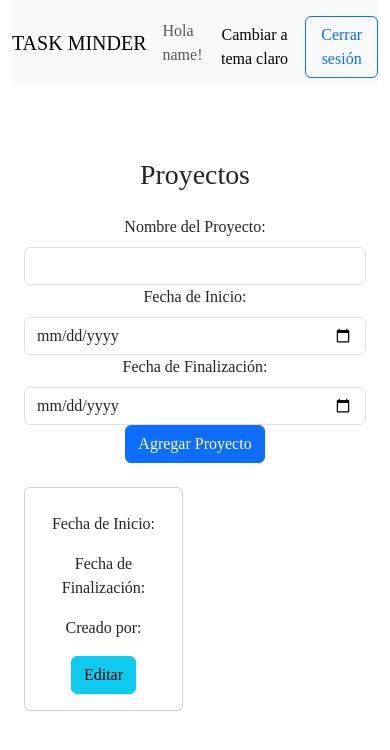
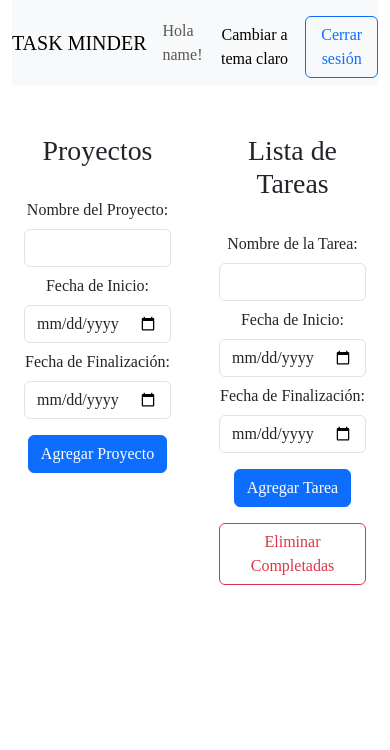
Before and after one commit to FrancoExeqGarcia/TPIToDoAppLC3, a React (Create React App) app in the folder todoapp/: page /home in a window 390 px wide. Shown: the top 750 px of the page. Built offline with nearby package versions, Linux system fonts and the light colour scheme; sample sign-in values are in the browser's storage; a web font is replaced by a local one.

Commit message:
FixResponsiveTodos&Project

```diff
--- a/todoapp/src/Components/addNewProject/AddNewProject.js
+++ b/todoapp/src/Components/addNewProject/AddNewProject.js
@@ -1,5 +1,5 @@
 import React, { useState, useContext } from "react";
-import { Form, Button } from "react-bootstrap";
+import { Form, Button, Col, Row } from "react-bootstrap";
 import { AuthenticationContext } from "../services/authenticationContext/authentication.context";
 
 function AddNewProject({ onAddProject }) {
@@ -33,33 +33,49 @@ function AddNewProject({ onAddProject }) {
 
   return (
     <Form onSubmit={handleSubmit} className="mt-4">
-      <Form.Group>
-        <Form.Label>Nombre del Proyecto:</Form.Label>
+      <Form.Group as={Row}>
+        <Form.Label column sm={4}>
+          Nombre del Proyecto:
+        </Form.Label>
+        <Col sm={8}>
           <Form.Control
             type="text"
             value={ProjectName}
             onChange={(e) => setProjectName(e.target.value)}
           />
+        </Col>
       </Form.Group>
-      <Form.Group>
-        <Form.Label>Fecha de Inicio:</Form.Label>
+      <Form.Group as={Row}>
+        <Form.Label column sm={4}>
+          Fecha de Inicio:
+        </Form.Label>
+        <Col sm={8}>
           <Form.Control
             type="date"
             value={startDate}
             onChange={(e) => setStartDate(e.target.value)}
           />
+        </Col>
       </Form.Group>
-      <Form.Group>
-        <Form.Label>Fecha de Finalización:</Form.Label>
+      <Form.Group as={Row}>
+        <Form.Label column sm={4}>
+          Fecha de Finalización:
+        </Form.Label>
+        <Col sm={8}>
           <Form.Control
             type="date"
             value={endDate}
             onChange={(e) => setEndDate(e.target.value)}
           />
+        </Col>
       </Form.Group>
-      <Button variant="primary" type="submit">
+      <Form.Group as={Row}>
+        <Col sm={{ span: 8, offset: 4 }}>
+          <Button variant="primary" type="submit" className="mt-3">
             Agregar Proyecto
           </Button>
+        </Col>
+      </Form.Group>
     </Form>
   );
 }
--- a/todoapp/src/Components/dashboard/Dashboard.js
+++ b/todoapp/src/Components/dashboard/Dashboard.js
@@ -38,8 +38,11 @@ const Dashboard = () => {
       </Navbar>
 
       <Row>
-        <Col xs={12} className="text-center mt-4">
+        <Col xs={6} className="text-center mt-4">
           <Projects />
+        </Col>
+        <Col xs={6} className="text-center mt-4">
+          <Todos />
         </Col>
       </Row>
     </Container>
--- a/todoapp/src/Components/editProject/EditProject.js
+++ b/todoapp/src/Components/editProject/EditProject.js
@@ -21,7 +21,7 @@ function EditProject({ project, onUpdateProject, onCancel, onDeleteProject }) {
 
   return (
     <Form onSubmit={handleSaveChanges}>
-      <Form.Group>
+      <Form.Group className="mb-3">
         <Form.Label>Nombre del Proyecto:</Form.Label>
         <Form.Control
           type="text"
@@ -29,7 +29,7 @@ function EditProject({ project, onUpdateProject, onCancel, onDeleteProject }) {
           onChange={(e) => setEditedName(e.target.value)}
         />
       </Form.Group>
-      <Form.Group>
+      <Form.Group col="{2}">
         <Form.Label>Fecha de Inicio:</Form.Label>
         <Form.Control
           type="date"
--- a/todoapp/src/Components/projectCard/ProjectCard.js
+++ b/todoapp/src/Components/projectCard/ProjectCard.js
@@ -22,6 +22,7 @@ function ProjectCard({ project, onEditProject }) {
         >
           Editar
         </Button>
+        <Button>Elegir</Button>
       </Card.Body>
     </Card>
   );
--- a/todoapp/src/Components/projects/Projects.js
+++ b/todoapp/src/Components/projects/Projects.js
@@ -5,11 +5,11 @@ import EditProject from "../editProject/EditProject"; // Importa el nuevo compon
 import AddNewProject from "../addNewProject/AddNewProject";
 
 function Projects() {
-  const [projects, setProjects] = useState([{ tasks: [] }]);
+  const [projects, setProjects] = useState([]);
   const [editingProjects, setEditingProject] = useState(null);
 
   const addProject = (newProject) => {
-    setProjects([...projects, newProject]);
+    setProjects([...projects, { ...newProject, tasks: [] }]);
   };
 
   const deleteProject = (index) => {
@@ -38,7 +38,7 @@ function Projects() {
 
   return (
     <Container>
-      <h1 className="mt-5">Proyectos</h1>
+      <h1 className="mt-4">Proyectos</h1>
 
       <AddNewProject onAddProject={addProject} />
 
--- a/todoapp/src/Components/todoCard/TodoCard.js
+++ b/todoapp/src/Components/todoCard/TodoCard.js
@@ -1,11 +1,10 @@
-// En TodoCard.js
 import React from "react";
 import { Card, Button, Form } from "react-bootstrap";
 
 function TodoCard({ task, onDeleteTask, onEditTask, onMarkAsCompleted }) {
   const handleEditClick = () => {
     if (!task.isCompleted) {
-      onEditTask(task);
+      onEditTask(task, task.project);
     }
   };
 
@@ -19,18 +18,16 @@ function TodoCard({ task, onDeleteTask, onEditTask, onMarkAsCompleted }) {
           type="checkbox"
           label="Completada"
           checked={task.isCompleted}
-          onChange={() => {
-            onMarkAsCompleted(task.id); // Pasamos el ID de la tarea al marcarla como completada
-          }}
+          onChange={() => onMarkAsCompleted(task.id)}
         />
         <Button
           variant="info"
           onClick={handleEditClick}
-          disabled={task.isCompleted} // Deshabilitar el botón de edición si la tarea está completada
+          disabled={task.isCompleted}
         >
           Editar
         </Button>
-        <Button variant="danger" onClick={onDeleteTask}>
+        <Button variant="danger" onClick={() => onDeleteTask(task)}>
           Eliminar
         </Button>
       </Card.Body>
--- a/todoapp/src/Components/todoForm/TodoForm.js
+++ b/todoapp/src/Components/todoForm/TodoForm.js
@@ -1,8 +1,8 @@
 import React, { useState } from "react";
 
-import { Form, Button } from "react-bootstrap";
+import { Form, Button, Col, Row } from "react-bootstrap";
 
-function TodoForm({ onAddTask }) {
+function TodoForm({ onAddTask, onDeleteCompletedTask }) {
   // Estados locales para los campos del formulario
   const [taskName, setTaskName] = useState("");
   const [startDate, setStartDate] = useState("");
@@ -36,33 +36,57 @@ function TodoForm({ onAddTask }) {
 
   return (
     <Form onSubmit={handleSubmit} className="mt-4">
-      <Form.Group>
-        <Form.Label className="text-right">Nombre de la Tarea:</Form.Label>
+      <Form.Group as={Row}>
+        <Form.Label column sm={4} className="text-right">
+          Nombre de la Tarea:
+        </Form.Label>
+        <Col sm={8}>
           <Form.Control
             type="text"
             value={taskName}
             onChange={(e) => setTaskName(e.target.value)}
           />
+        </Col>
       </Form.Group>
-      <Form.Group>
-        <Form.Label className="text-right">Fecha de Inicio:</Form.Label>
+      <Form.Group as={Row}>
+        <Form.Label column sm={4} className="text-right">
+          Fecha de Inicio:
+        </Form.Label>
+        <Col sm={8}>
           <Form.Control
             type="date"
             value={startDate}
             onChange={(e) => setStartDate(e.target.value)}
           />
+        </Col>
       </Form.Group>
-      <Form.Group>
-        <Form.Label className="text-right">Fecha de Finalización:</Form.Label>
+      <Form.Group as={Row}>
+        <Form.Label column sm={4} className="text-right">
+          Fecha de Finalización:
+        </Form.Label>
+        <Col sm={8}>
           <Form.Control
             type="date"
             value={endDate}
             onChange={(e) => setEndDate(e.target.value)}
           />
+        </Col>
       </Form.Group>
+      <Form.Group as={Row}>
+        <Col sm={{ span: 8, offset: 4 }}>
           <Button variant="primary" type="submit" className="mt-3">
             Agregar Tarea
           </Button>
+          <Button
+            variant="outline-danger"
+            className="mt-3"
+            onClick={onDeleteCompletedTask}
+            type="submit"
+          >
+            Eliminar Completadas
+          </Button>
+        </Col>
+      </Form.Group>
     </Form>
   );
 }
--- a/todoapp/src/Components/todos/Todos.js
+++ b/todoapp/src/Components/todos/Todos.js
@@ -65,7 +65,10 @@ function Todos() {
     <Container className="mt-4">
       <h1 className="text-center mb-4">Lista de Tareas</h1>
 
-      <TodoForm onAddTask={addTask} />
+      <TodoForm
+        onAddTask={addTask}
+        onDeleteCompletedTask={deleteCompletedTasks}
+      />
 
       <Row className="mt-4">
         {tasks.map((task, index) => (
@@ -87,12 +90,6 @@ function Todos() {
           </Col>
         ))}
       </Row>
-
-      <div className="text-center mt-3">
-        <Button variant="outline-danger" onClick={deleteCompletedTasks}>
-          Eliminar Completadas
-        </Button>
-      </div>
     </Container>
   );
 }
```
Lines whose indentation alone changed are shown as unchanged.
